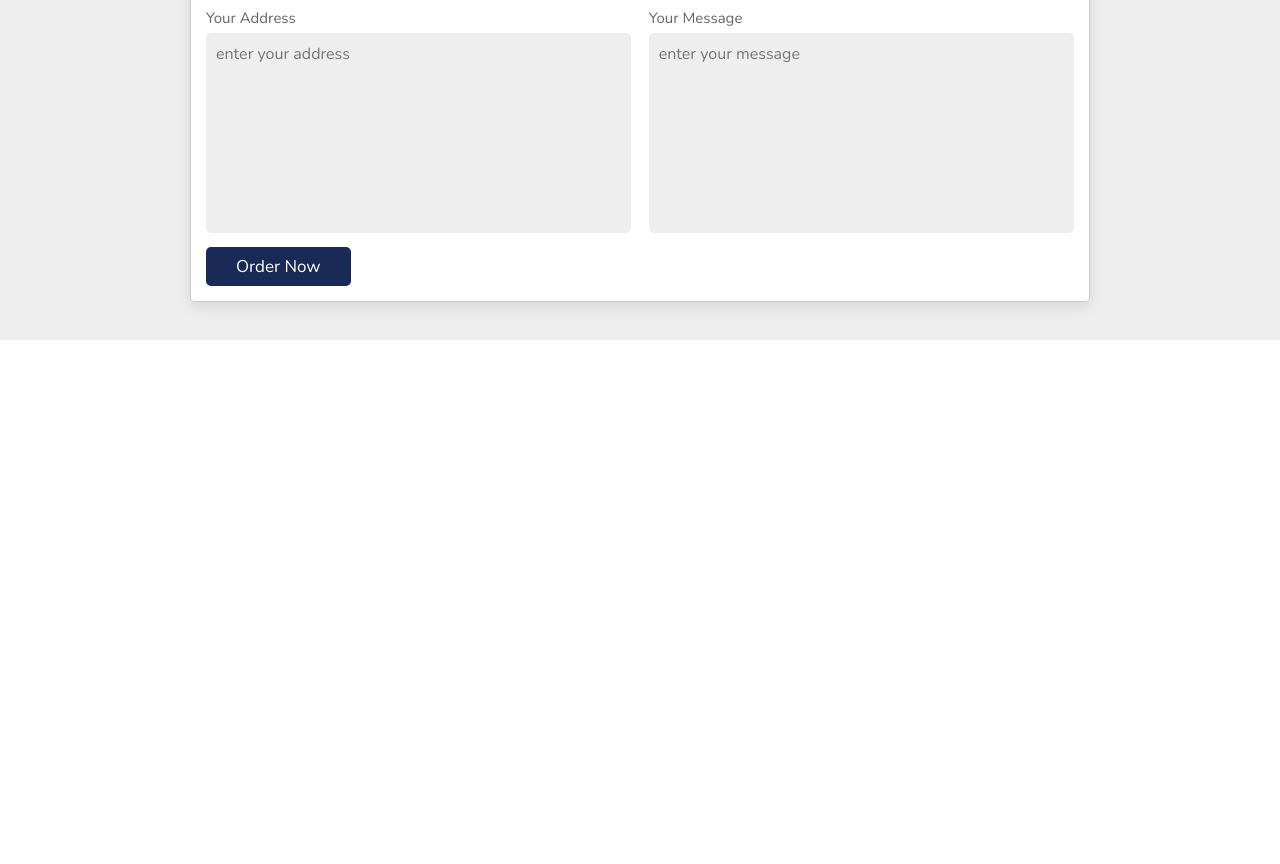
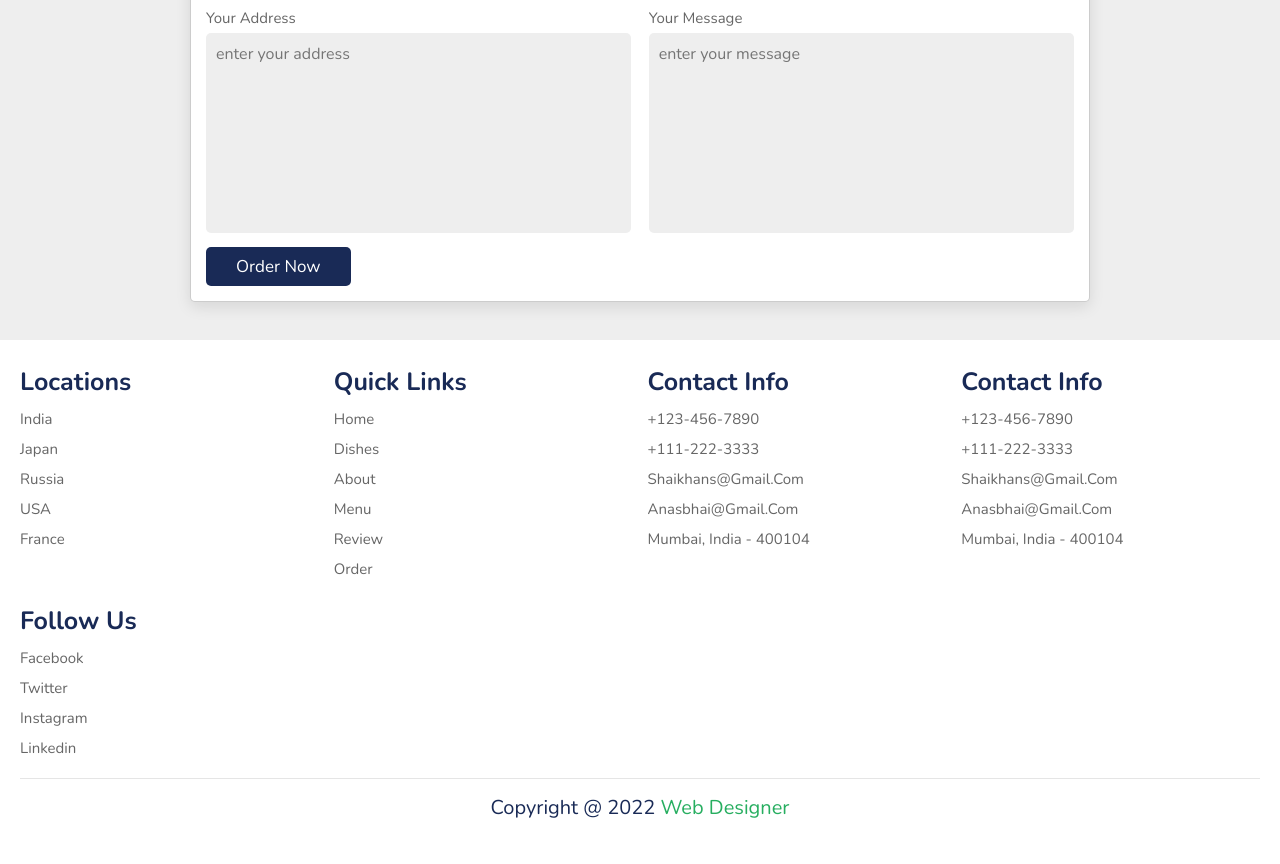
Before and after one commit to Gustavo121/Project-Food, a plain HTML site: page index.html in a window 1280 px wide. Shown: the part 4785-5649 px from the top of the page. Before the commit the page ends 5125 px from the top, so only its background shows below. Drawn offline with nearby package versions, Linux system fonts and the light colour scheme.

Commit message:
finalizando footer

```diff
--- a/css/style.css
+++ b/css/style.css
@@ -533,8 +533,43 @@ header .icons #menu-bars{
     margin-top: 0;
 }
 
+.footer .box-container {
+    display: grid;
+    grid-template-columns: repeat(auto-fit, minmax(25rem, 1fr));
+    gap: 1.5rem;
+}
 
+.footer .box-container .box h3 {
+    padding: .5rem 0;
+    font-size: 2.5rem;
+    color: var(--black);
+}
 
+.footer .box-container .box a {
+    display: block;
+    padding: .5rem 0;
+    font-size: 1.5rem;
+    color: var(--light-color);
+}
+
+.footer .box-container .box a:hover {
+    color: var(--green);
+    text-decoration: underline;
+}
+
+.footer .credit {
+    text-align: center;
+    border-top: .1rem solid rgba(0,0,0,.1);
+    font-size: 2rem;
+    color: var(--black);
+    padding: .5rem;
+    padding-top: 1.5rem;
+    margin-top: 1.5rem;
+}
+
+.footer .credit span {
+    color: var(--green);
+}
 
 
 
--- a/index.html
+++ b/index.html
@@ -485,7 +485,7 @@
                 <div class="user">
                     <img src="images/pic-2.png" alt="">
                     <div class="user-info">
-                        <h3>john deo</h3>
+                        <h3>mia coleman</h3>
                         <div class="stars">
                             <i class="fas fa-star"></i>
                             <i class="fas fa-star"></i>
@@ -503,7 +503,7 @@
                 <div class="user">
                     <img src="images/pic-3.png" alt="">
                     <div class="user-info">
-                        <h3>john deo</h3>
+                        <h3>robert thompson</h3>
                         <div class="stars">
                             <i class="fas fa-star"></i>
                             <i class="fas fa-star"></i>
@@ -521,7 +521,7 @@
                 <div class="user">
                     <img src="images/pic-4.png" alt="">
                     <div class="user-info">
-                        <h3>john deo</h3>
+                        <h3>jeyce omaier</h3>
                         <div class="stars">
                             <i class="fas fa-star"></i>
                             <i class="fas fa-star"></i>
@@ -600,6 +600,65 @@
 
 <!-- order section ends -->
 
+<!-- footer section starts -->
+
+<section class="footer">
+
+    <div class="box-container">
+
+        <div class="box">
+            <h3>locations</h3>
+            <a href="">india</a>
+            <a href="">japan</a>
+            <a href="">russia</a>
+            <a href="">USA</a>
+            <a href="">france</a>
+        </div>
+
+        <div class="box">
+            <h3>quick links</h3>
+            <a href="">home</a>
+            <a href="">dishes</a>
+            <a href="">about</a>
+            <a href="">menu</a>
+            <a href="">review</a>
+            <a href="">order</a>
+        </div>
+
+        <div class="box">
+            <h3>contact info</h3>
+            <a href="">+123-456-7890</a>
+            <a href="">+111-222-3333</a>
+            <a href="">shaikhans@gmail.com</a>
+            <a href="">anasbhai@gmail.com</a>
+            <a href="">mumbai, india - 400104</a>
+        </div>
+
+        <div class="box">
+            <h3>contact info</h3>
+            <a href="">+123-456-7890</a>
+            <a href="">+111-222-3333</a>
+            <a href="">shaikhans@gmail.com</a>
+            <a href="">anasbhai@gmail.com</a>
+            <a href="">mumbai, india - 400104</a>
+        </div>
+
+        <div class="box">
+            <h3>follow us</h3>
+            <a href="">facebook</a>
+            <a href="">twitter</a>
+            <a href="">instagram</a>
+            <a href="">linkedin</a>
+        </div>
+
+    </div>
+
+    <div class="credit"> copyright @ 2022 <span>web designer</span></div>
+
+</section>
+
+<!-- footer section ends -->
+
 
 
 
```
